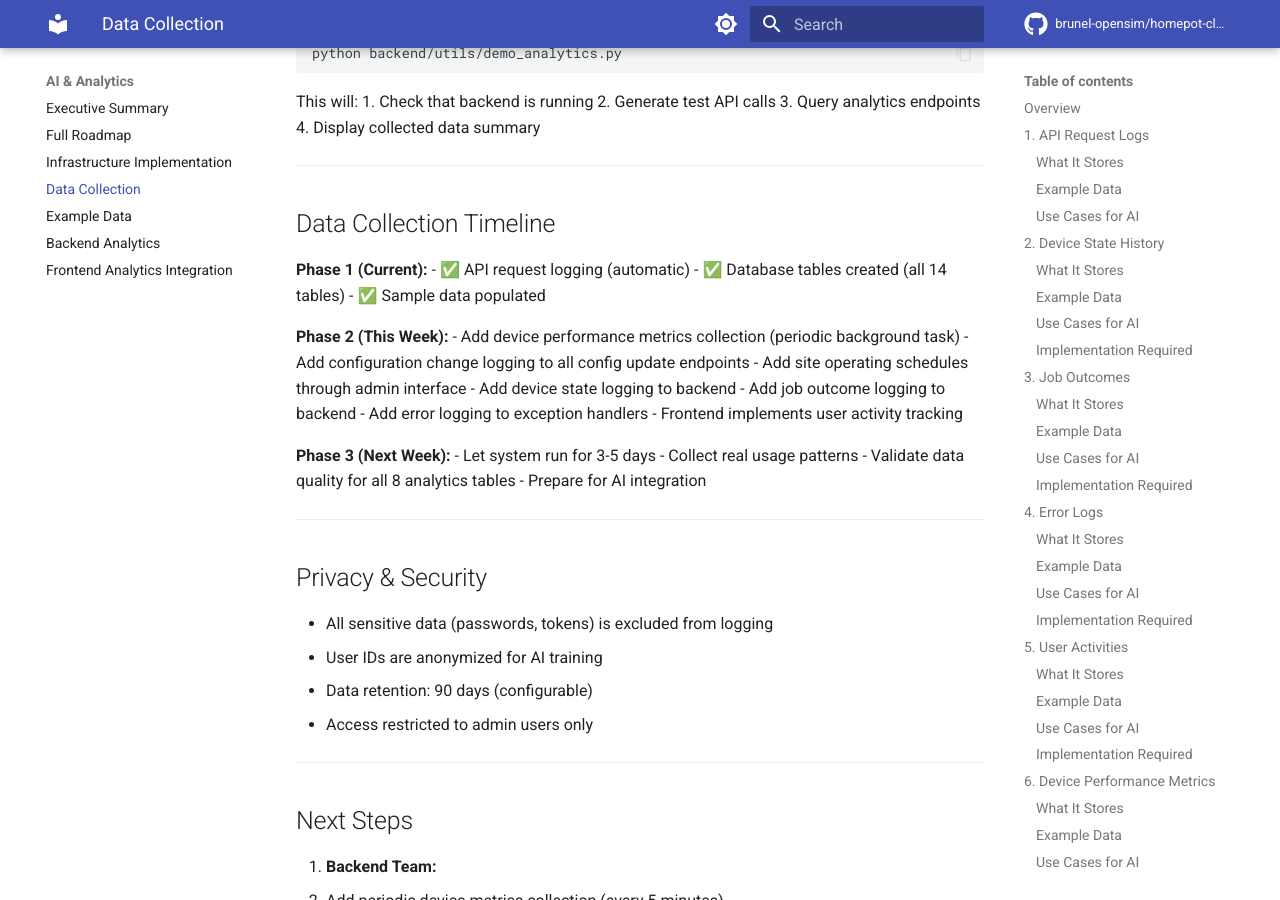
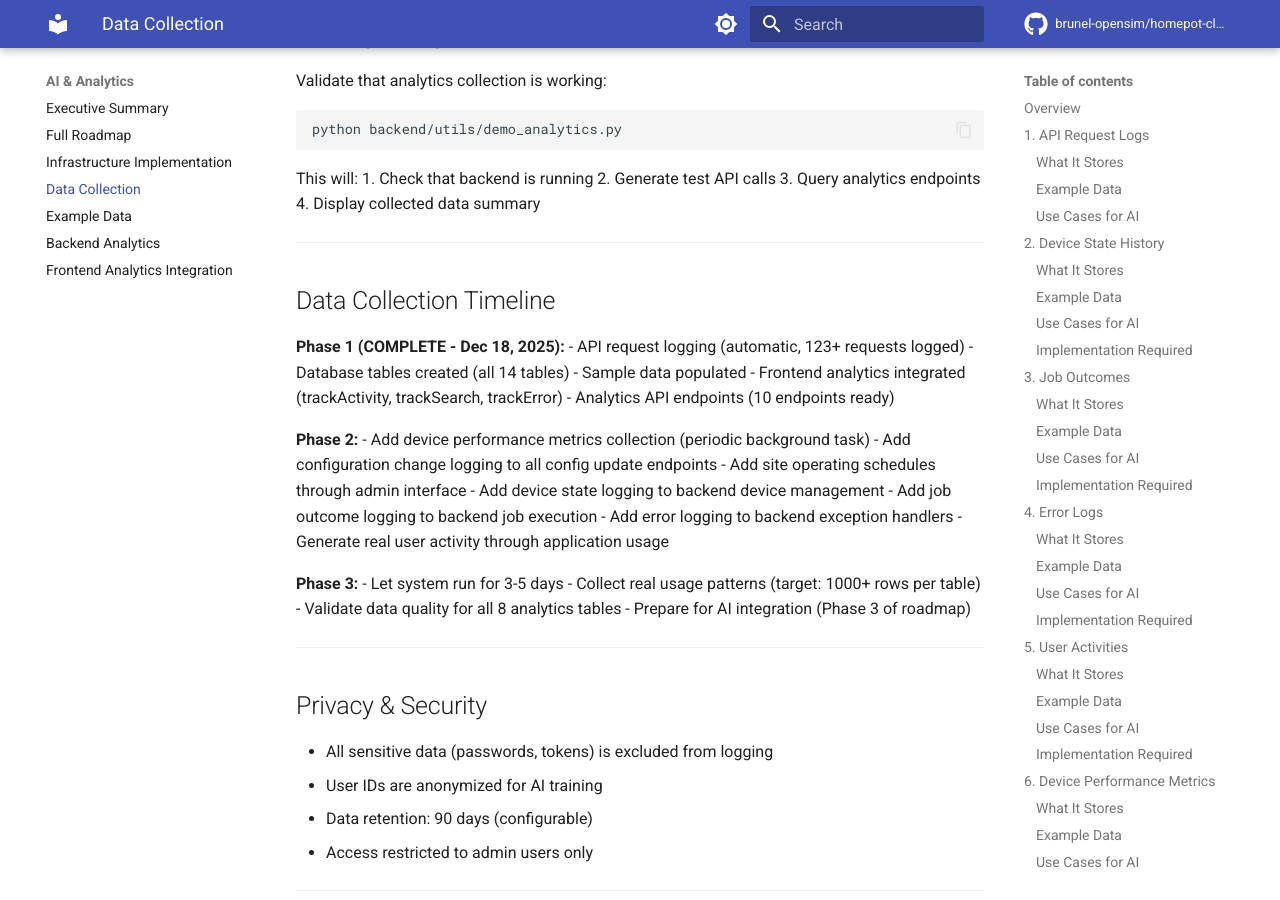
Before and after one commit to brunel-opensim/homepot-client, an MkDocs documentation site: the page built from docs/analytics-data-collection.md, in a window 1280 px wide and 900 px high, scrolled down 13842 px. Built offline with MkDocs 1.6.1 and Material for MkDocs 9.7.7, drawn with Linux system fonts in a browser that asks for light colours; comment, search, counter and statistics services are not loaded; the version menu is left out; some of the changed text lies outside the part shown.

Commit message:
Update analytics data collection status after verification

```diff
--- a/docs/analytics-data-collection.md
+++ b/docs/analytics-data-collection.md
@@ -12,16 +12,17 @@
 - **5 Core Analytics Tables:** API requests, device states, job outcomes, errors, user activities
 - **3 AI-Focused Tables:** Device performance metrics, configuration history, site schedules
 
-**Current Status:**
-- Database tables created (all 8 tables)
-- API request logging (automatic via middleware)
-- Device performance metrics collection (needs implementation)
-- Configuration change tracking (needs implementation)
-- Site operating schedules (needs manual setup)
-- Device state tracking (needs implementation)
-- Job outcome tracking (needs implementation)
-- Error logging (needs implementation)
-- Frontend user activity (needs implementation)
+**Current Status:** (Verified Dec 18, 2025)
+- Database tables created (all 8 tables, verified in PostgreSQL)
+- API request logging (automatic via middleware, **123 rows actively collecting**)
+- Frontend user activity tracking (fully implemented in 6+ pages with analytics.js)
+- Analytics API endpoints (10 endpoints ready and tested)
+- Device performance metrics collection (needs periodic background task)
+- Configuration change tracking (needs integration in config endpoints)
+- Site operating schedules (needs admin interface or manual setup)
+- Device state tracking (needs integration in device management)
+- Job outcome tracking (needs integration in job execution)
+- Error logging (frontend integrated, needs backend exception handlers)
 
 ---
 
@@ -591,25 +592,27 @@
 
 ## Data Collection Timeline
 
-**Phase 1 (Current):**
-- ✅ API request logging (automatic)
-- ✅ Database tables created (all 14 tables)
-- ✅ Sample data populated
+**Phase 1 (COMPLETE - Dec 18, 2025):**
+- API request logging (automatic, 123+ requests logged)
+- Database tables created (all 14 tables)
+- Sample data populated
+- Frontend analytics integrated (trackActivity, trackSearch, trackError)
+- Analytics API endpoints (10 endpoints ready)
 
-**Phase 2 (This Week):**
+**Phase 2:**
 - Add device performance metrics collection (periodic background task)
 - Add configuration change logging to all config update endpoints
 - Add site operating schedules through admin interface
-- Add device state logging to backend
-- Add job outcome logging to backend
-- Add error logging to exception handlers
-- Frontend implements user activity tracking
+- Add device state logging to backend device management
+- Add job outcome logging to backend job execution
+- Add error logging to backend exception handlers
+- Generate real user activity through application usage
 
-**Phase 3 (Next Week):**
+**Phase 3:**
 - Let system run for 3-5 days
-- Collect real usage patterns
+- Collect real usage patterns (target: 1000+ rows per table)
 - Validate data quality for all 8 analytics tables
-- Prepare for AI integration
+- Prepare for AI integration (Phase 3 of roadmap)
 
 ---
 
```
